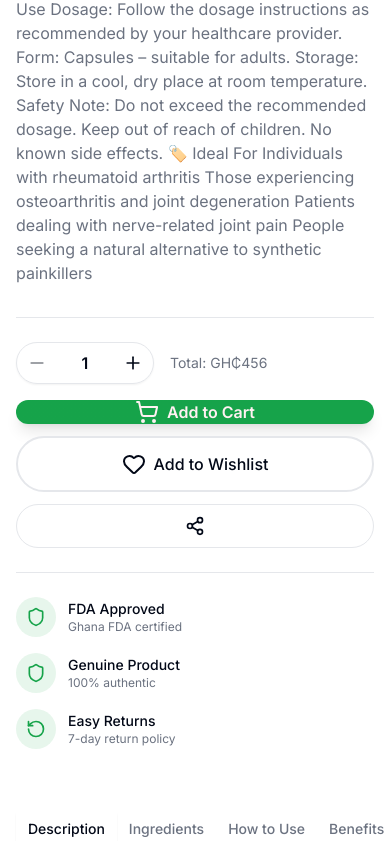
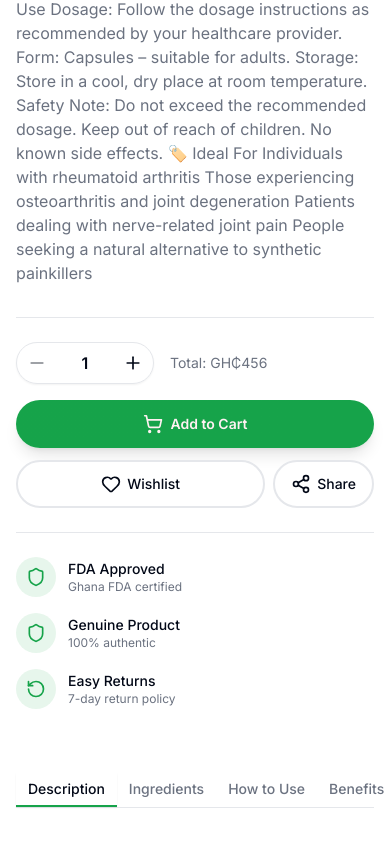
Before and after one commit to Kiyu-hub/tasly-blink, a React (Vite) app: page /products/-tongbi-capsule in a window 390 px wide. Shown: the part 1156-1997 px from the top of the page. Built offline with nearby package versions, Linux system fonts and the light colour scheme.

Commit message:
Fix: Remove free delivery text, always show cart in mobile nav, add wishlist to mobile header, remove duplicate description, arrange wishlist+share buttons in row on mobile

```diff
--- a/src/components/layout/Header.tsx
+++ b/src/components/layout/Header.tsx
@@ -22,7 +22,6 @@ export default function Header() {
   const [isScrolled, setIsScrolled] = useState(false)
   const [showCategories, setShowCategories] = useState(false)
   const [, setUpdateTrigger] = useState(0)
-  const [hasVisibleCategories, setHasVisibleCategories] = useState(false)
   const navigate = useNavigate()
   const { theme, setTheme } = useTheme()
 
@@ -41,20 +40,6 @@ export default function Header() {
 
     const handleDataUpdate = () => {
       setUpdateTrigger(prev => prev + 1)
-      // Check if there are visible categories with products
-      import('@/lib/storage').then(({ getCategoriesData, getProducts }) => {
-        const allCategories = getCategoriesData()
-        const products = getProducts()
-        const categoryMap = new Map<string, number>()
-        products.forEach(product => {
-          const count = categoryMap.get(product.category) || 0
-          categoryMap.set(product.category, count + 1)
-        })
-        const visibleWithProducts = allCategories.some(cat =>
-          cat.visible && (categoryMap.get(cat.name) || 0) > 0
-        )
-        setHasVisibleCategories(visibleWithProducts)
-      })
     }
 
     // Initial check
@@ -201,15 +186,12 @@ export default function Header() {
               )}
             </Button>
 
-            {/* Wishlist - Show on desktop OR mobile when no categories */}
+            {/* Wishlist - Always show on mobile and desktop */}
             <Button
               variant="ghost"
               size="icon"
               onClick={() => navigate('/wishlist')}
-              className={cn(
-                "relative",
-                !hasVisibleCategories ? "flex" : "hidden lg:flex"
-              )}
+              className="relative"
             >
               <Heart className="h-5 w-5" />
               {wishlistItems > 0 && (
--- a/src/components/mobile/MobileBottomNav.tsx
+++ b/src/components/mobile/MobileBottomNav.tsx
@@ -45,13 +45,12 @@ export default function MobileBottomNav() {
     }
   }, [])
 
-  // Show cart always in bottom nav when no categories exist
-  // Hide wishlist from bottom nav (shown in header instead)
+  // Always show cart in mobile bottom nav
   // Hide distributor when categories exist
   const navItems = [
     { icon: Home, label: 'Home', path: '/' },
     { icon: Grid3x3, label: 'Categories', path: '/categories', hidden: !hasVisibleCategories },
-    { icon: ShoppingCart, label: 'Cart', path: '/cart', badge: cartItemCount, hidden: hasVisibleCategories },
+    { icon: ShoppingCart, label: 'Cart', path: '/cart', badge: cartItemCount },
     { icon: UserPlus, label: 'Distributor', path: '/distributor', hidden: hasVisibleCategories },
   ].filter(item => !item.hidden)
 
--- a/src/pages/Cart.tsx
+++ b/src/pages/Cart.tsx
@@ -232,7 +232,7 @@ ${orderDetails}
                   </div>
 
                   <p className="text-xs text-muted-foreground mt-2">
-                    ✓ Free delivery across Ghana and globally
+                    ✓ Delivery available across Ghana and globally
                   </p>
                 </div>
 
--- a/src/pages/ProductDetail.tsx
+++ b/src/pages/ProductDetail.tsx
@@ -393,51 +393,57 @@ export default function ProductDetail() {
                 </div>
               )}
 
-              <div className="flex flex-col sm:flex-row gap-3">
+              <div className="flex flex-col gap-3">
+                {/* Main Add to Cart / Pre-order Button */}
                 {product.stock > 0 ? (
                   <Button
                     size="lg"
-                    className="flex-1 h-14 rounded-full bg-gradient-to-r from-primary to-green-600 shadow-lg hover:shadow-xl hover:scale-105 transition-all text-base font-semibold"
+                    className="w-full h-12 sm:h-14 rounded-full bg-gradient-to-r from-primary to-green-600 shadow-lg hover:shadow-xl hover:scale-105 transition-all text-sm sm:text-base font-semibold"
                     onClick={handleAddToCart}
                     disabled={isAddingToCart}
                   >
-                    <ShoppingCart className="mr-2 h-6 w-6" />
+                    <ShoppingCart className="mr-2 h-5 w-5 sm:h-6 sm:w-6" />
                     {isAddingToCart ? 'Adding...' : 'Add to Cart'}
                   </Button>
                 ) : (
                   <Button
                     size="lg"
-                    className="flex-1 h-14 rounded-full bg-gradient-to-r from-orange-500 to-red-500 shadow-lg hover:shadow-xl hover:scale-105 transition-all text-base font-semibold"
+                    className="w-full h-12 sm:h-14 rounded-full bg-gradient-to-r from-orange-500 to-red-500 shadow-lg hover:shadow-xl hover:scale-105 transition-all text-sm sm:text-base font-semibold"
                     onClick={handlePreOrder}
                   >
-                    <ShoppingCart className="mr-2 h-6 w-6" />
+                    <ShoppingCart className="mr-2 h-5 w-5 sm:h-6 sm:w-6" />
                     PRE-ORDER via WhatsApp
                   </Button>
                 )}
 
+                {/* Wishlist and Share buttons in a row */}
+                <div className="flex gap-2">
                   <Button
                     size="lg"
                     variant="outline"
-                  className="h-14 rounded-full border-2 hover:bg-primary/5 hover:border-primary transition-all"
+                    className="flex-1 h-12 sm:h-14 rounded-full border-2 hover:bg-primary/5 hover:border-primary transition-all text-sm sm:text-base"
                     onClick={handleWishlist}
                   >
                     <Heart
                       className={cn(
-                      'mr-2 h-6 w-6',
+                        'mr-1.5 sm:mr-2 h-5 w-5 sm:h-6 sm:w-6',
                         inWishlist && 'fill-red-500 text-red-500'
                       )}
                     />
-                  {inWishlist ? 'In Wishlist' : 'Add to Wishlist'}
+                    <span className="hidden sm:inline">{inWishlist ? 'In Wishlist' : 'Add to Wishlist'}</span>
+                    <span className="sm:hidden">Wishlist</span>
                   </Button>
 
                   <Button
                     size="lg"
                     variant="outline"
-                  className="rounded-full"
+                    className="h-12 sm:h-14 px-4 sm:px-6 rounded-full border-2 hover:bg-primary/5 hover:border-primary transition-all"
                     onClick={handleShare}
                   >
-                  <Share2 className="h-5 w-5" />
+                    <Share2 className="h-5 w-5 sm:h-6 sm:w-6" />
+                    <span className="ml-1.5 sm:ml-2 text-sm sm:text-base">Share</span>
                   </Button>
+                </div>
               </div>
             </div>
 
@@ -519,11 +525,8 @@ export default function ProductDetail() {
 
           <TabsContent value="description" className="pt-6">
             <div className="prose dark:prose-invert max-w-none">
-              <p>{product.description}</p>
-              {product.longDescription && (
-                <div
-                  dangerouslySetInnerHTML={{ __html: product.longDescription }}
-                />
+              {product.description && (
+                <div className="whitespace-pre-line">{product.description}</div>
               )}
             </div>
           </TabsContent>
```
Lines whose indentation alone changed are shown as unchanged.
